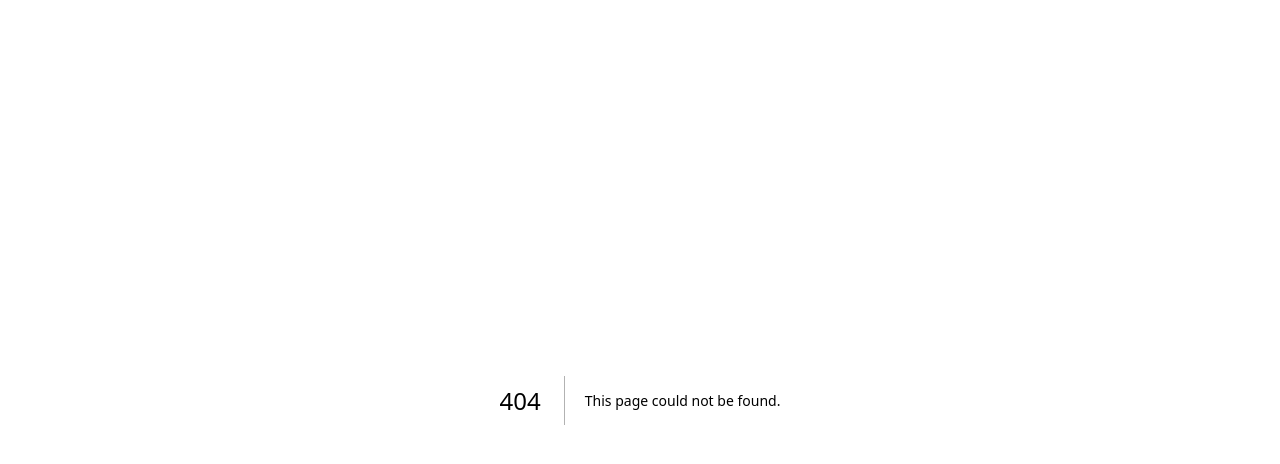
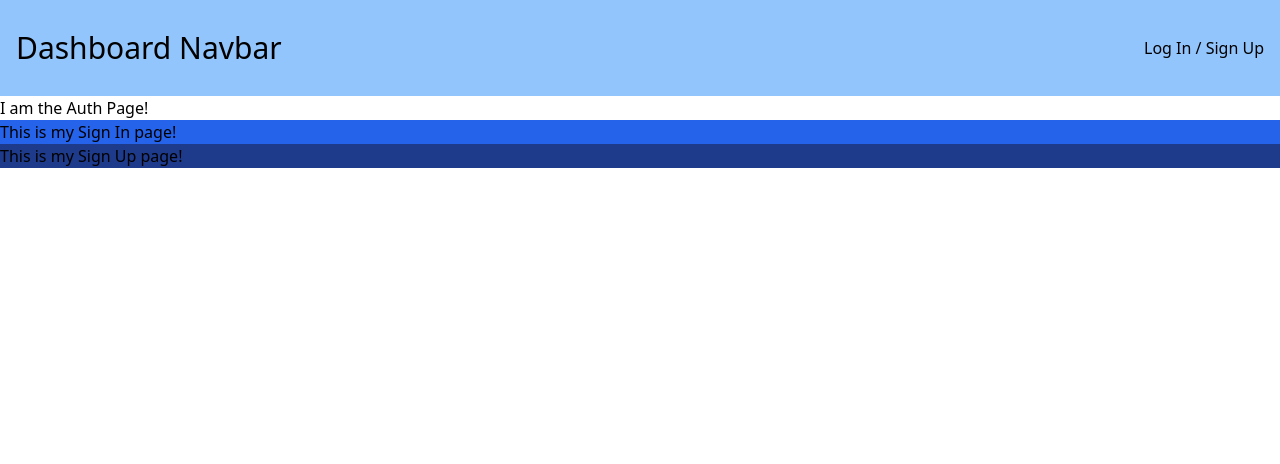
Before and after one commit to jramos5883/personal-dashboard, a Next.js app in the folder personal-dashboard-app/: page /auth in a window 1280 px wide. Before the commit this address had no page. Shown: the top 464 px of the page. Built offline with nearby package versions, Linux system fonts and the light colour scheme.

Commit message:
Worked on basic routing in Next 13, need to work on some styling and then setting up auth

```diff
--- a/personal-dashboard-app/app/(components)/navbar/navbar.comp.jsx
+++ /dev/null
@@ -1,9 +0,0 @@
-const Navbar = () => {
-  return (
-    <div className="navbar-container bg-blue-300 h-24">
-      <h1>I am the Navbar!</h1>
-    </div>
-  );
-};
-
-export default Navbar;
--- /dev/null
+++ b/personal-dashboard-app/app/(components)/signin/signin.comp.jsx
@@ -0,0 +1,8 @@
+const SignIn = () => {
+  return (
+    <div className="bg-blue-600">
+      <h1>This is my Sign In page!</h1>
+    </div>
+  );
+};
+export default SignIn;
--- /dev/null
+++ b/personal-dashboard-app/app/(components)/signup/signup.comp.jsx
@@ -0,0 +1,9 @@
+const SignUp = () => {
+  return (
+    <div className="bg-blue-900">
+      <h1>This is my Sign Up page!</h1>
+    </div>
+  );
+};
+
+export default SignUp;
--- /dev/null
+++ b/personal-dashboard-app/app/(routes)/auth/page.jsx
@@ -0,0 +1,14 @@
+import SignIn from "@/app/(components)/signin/signin.comp";
+import SignUp from "@/app/(components)/signup/signup.comp";
+
+const Auth = () => {
+  return (
+    <div>
+      <h1>I am the Auth Page!</h1>
+      <SignIn />
+      <SignUp />
+    </div>
+  );
+};
+
+export default Auth;
--- a/personal-dashboard-app/app/layout.jsx
+++ b/personal-dashboard-app/app/layout.jsx
@@ -1,9 +1,13 @@
+import Navbar from "./navbar/navbar.comp";
 import "./styles/globals.css";
 
 export default function RootLayout({ children }) {
   return (
     <html lang="en">
-      <body>{children}</body>
+      <body>
+        <Navbar />
+        {children}
+      </body>
     </html>
   );
 }
--- /dev/null
+++ b/personal-dashboard-app/app/navbar/navbar.comp.jsx
@@ -0,0 +1,14 @@
+import Link from "next/link";
+
+const Navbar = () => {
+  return (
+    <div className="flex navbar-container bg-blue-300 h-24 justify-between items-center text-center">
+      <h1 className="text-3xl px-4">Dashboard Navbar</h1>
+      <Link className="px-4" href="/auth">
+        Log In / Sign Up
+      </Link>
+    </div>
+  );
+};
+
+export default Navbar;
--- a/personal-dashboard-app/app/page.jsx
+++ b/personal-dashboard-app/app/page.jsx
@@ -1,12 +1,10 @@
 import { Fragment } from "react";
 
-import Navbar from "./(components)/navbar/navbar.comp";
-import HomePage from "./(components)/homepage/homepage.comp";
+import HomePage from "./(routes)/homepage/page";
 
 export default function Page() {
   return (
     <Fragment>
-      <Navbar />
       <HomePage />
     </Fragment>
   );
```
Also changed, not shown: personal-dashboard-app/app/(components)/dashboard/dashboard.comp.jsx (deleted), personal-dashboard-app/app/(routes)/homepage/page.jsx (renamed from personal-dashboard-app/app/(components)/homepage/homepage.comp.jsx).
